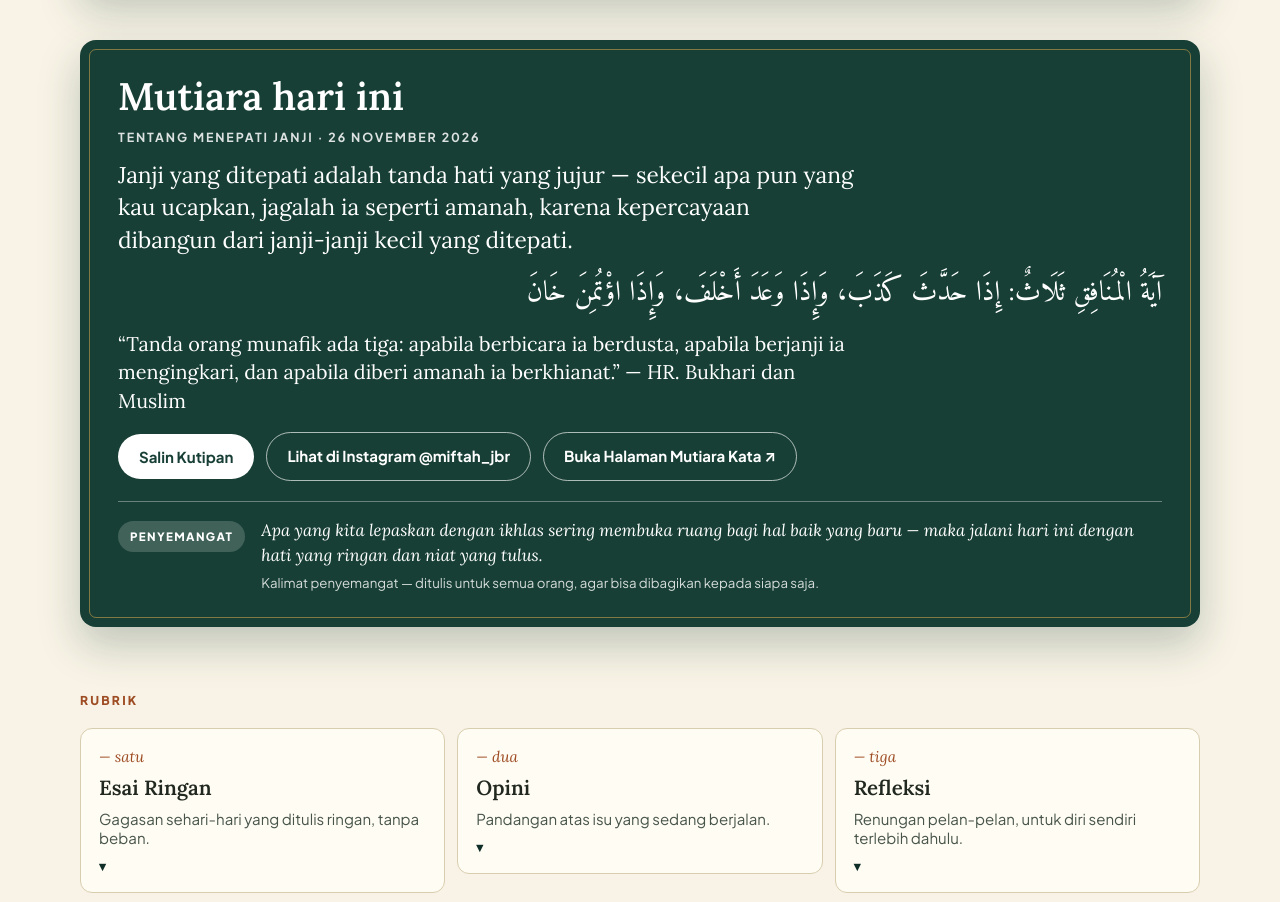
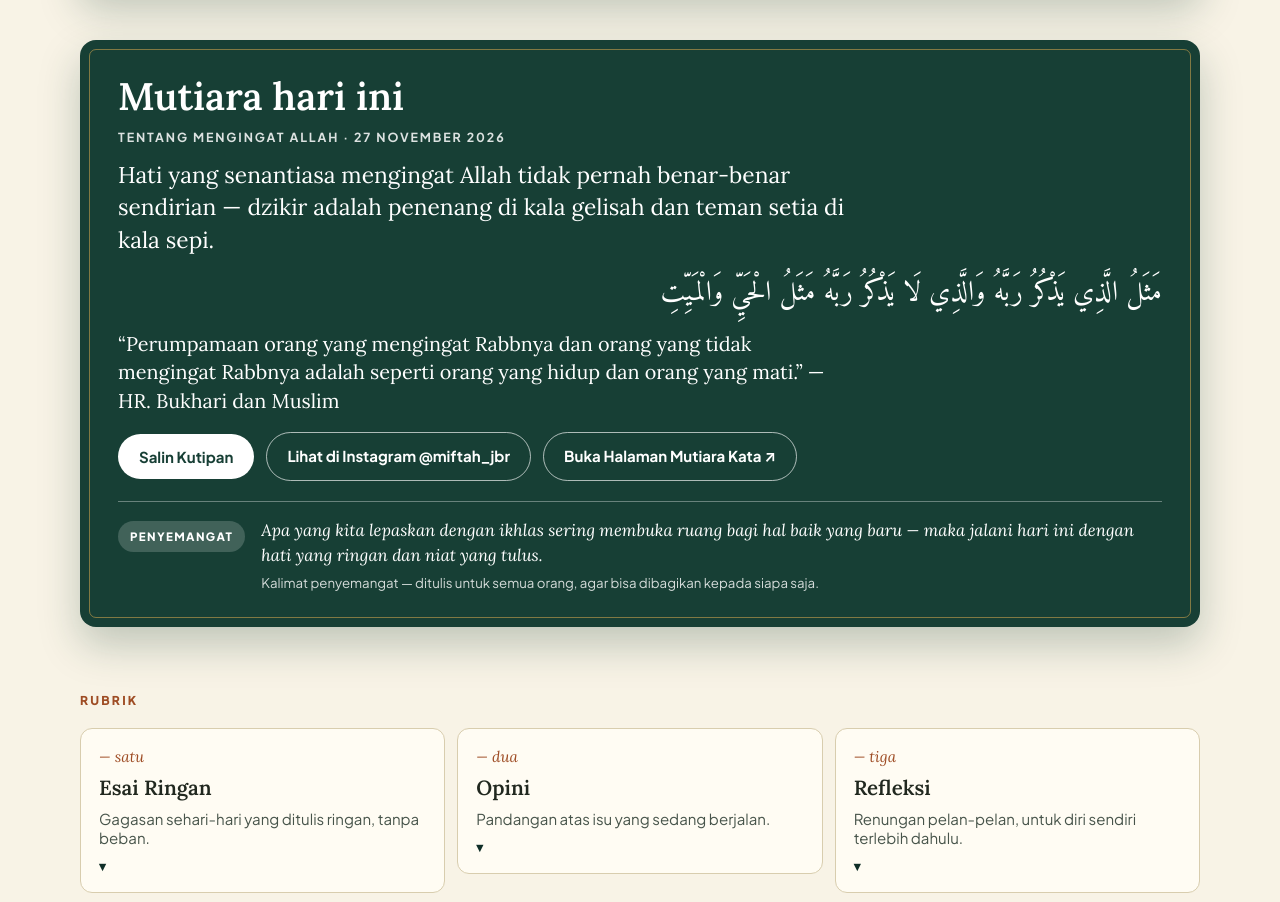
Before and after one commit to myef2018-ops/lesehan, a plain HTML site: page index.html in a window 1280 px wide. Shown: the part 2240-3142 px from the top of the page. Drawn offline with Linux system fonts and the light colour scheme; no server answers.

Commit message:
Mutiara 2026-11-27: mengingat Allah

```diff
--- a/index.html
+++ b/index.html
@@ -355,10 +355,10 @@
     <div class="wrap">
       <div class="mutiara-panel">
         <h2>Mutiara hari ini</h2>
-        <p class="mutiara-date">Tentang menepati janji · 26 November 2026</p>
-        <p class="mutiara-quote">Janji yang ditepati adalah tanda hati yang jujur — sekecil apa pun yang kau ucapkan, jagalah ia seperti amanah, karena kepercayaan dibangun dari janji-janji kecil yang ditepati.</p>
-        <p class="mutiara-ar" dir="rtl" lang="ar">آيَةُ الْمُنَافِقِ ثَلَاثٌ: إِذَا حَدَّثَ كَذَبَ، وَإِذَا وَعَدَ أَخْلَفَ، وَإِذَا اؤْتُمِنَ خَانَ</p>
-        <p class="mutiara-tr">“Tanda orang munafik ada tiga: apabila berbicara ia berdusta, apabila berjanji ia mengingkari, dan apabila diberi amanah ia berkhianat.” — HR. Bukhari dan Muslim</p>
+        <p class="mutiara-date">Tentang mengingat Allah · 27 November 2026</p>
+        <p class="mutiara-quote">Hati yang senantiasa mengingat Allah tidak pernah benar-benar sendirian — dzikir adalah penenang di kala gelisah dan teman setia di kala sepi.</p>
+        <p class="mutiara-ar" dir="rtl" lang="ar">مَثَلُ الَّذِي يَذْكُرُ رَبَّهُ وَالَّذِي لَا يَذْكُرُ رَبَّهُ مَثَلُ الْحَيِّ وَالْمَيِّتِ</p>
+        <p class="mutiara-tr">“Perumpamaan orang yang mengingat Rabbnya dan orang yang tidak mengingat Rabbnya adalah seperti orang yang hidup dan orang yang mati.” — HR. Bukhari dan Muslim</p>
         <div class="mutiara-actions">
           <button class="btn btn-light" type="button" id="salin-kutipan">Salin Kutipan</button>
           <a class="btn btn-outline-w" href="https://www.instagram.com/miftah_jbr" target="_blank" rel="noopener">Lihat di Instagram @miftah_jbr</a>
@@ -635,7 +635,7 @@
     var btn = document.getElementById("salin-kutipan");
     var status = document.getElementById("copy-status");
     if (!btn || !status) return;
-    var text = "Janji yang ditepati adalah tanda hati yang jujur — sekecil apa pun yang kau ucapkan, jagalah ia seperti amanah, karena kepercayaan dibangun dari janji-janji kecil yang ditepati.\n\nآيَةُ الْمُنَافِقِ ثَلَاثٌ: إِذَا حَدَّثَ كَذَبَ، وَإِذَا وَعَدَ أَخْلَفَ، وَإِذَا اؤْتُمِنَ خَانَ\n\n“Tanda orang munafik ada tiga: apabila berbicara ia berdusta, apabila berjanji ia mengingkari, dan apabila diberi amanah ia berkhianat.” — HR. Bukhari dan Muslim\n\n— Mutiara hari ini, Lesehan (lesehan.my.id)";
+    var text = "Hati yang senantiasa mengingat Allah tidak pernah benar-benar sendirian — dzikir adalah penenang di kala gelisah dan teman setia di kala sepi.\n\nمَثَلُ الَّذِي يَذْكُرُ رَبَّهُ وَالَّذِي لَا يَذْكُرُ رَبَّهُ مَثَلُ الْحَيِّ وَالْمَيِّتِ\n\n“Perumpamaan orang yang mengingat Rabbnya dan orang yang tidak mengingat Rabbnya adalah seperti orang yang hidup dan orang yang mati.” — HR. Bukhari dan Muslim\n\n— Mutiara hari ini, Lesehan (lesehan.my.id)";
     function done(ok){
       status.textContent = ok ? "Kutipan tersalin — silakan dibagikan." : "Tidak dapat menyalin otomatis; tekan dan tahan teks kutipan untuk menyalinnya.";
     }
```
Also changed, not shown: mutiara.json (+8 -0 lines).
